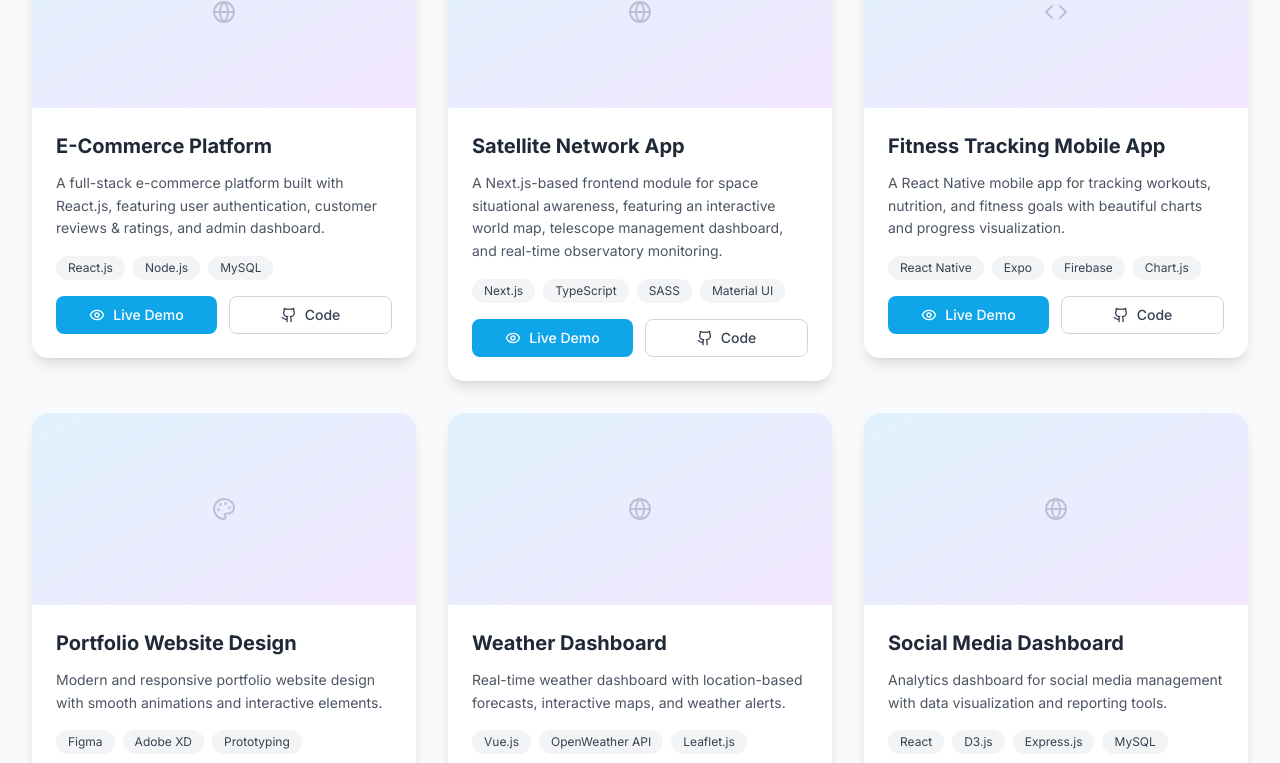
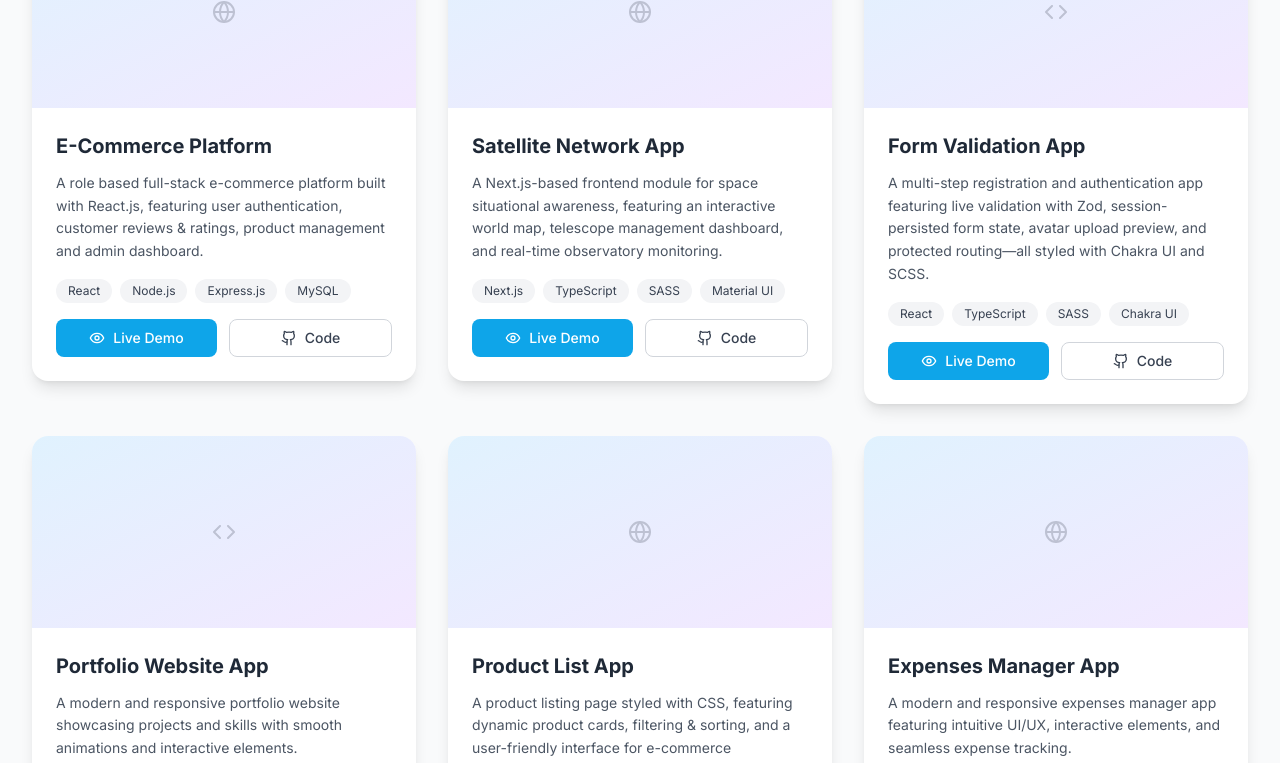
Before and after one commit to tonidobrinski/Portfolio, a Next.js app: page / in a window 1280 px wide. Shown: the part 5028-5791 px from the top of the page. Built offline with nearby package versions, Linux system fonts and the light colour scheme.

Commit message:
adjusted and added more projects

```diff
--- a/components/Projects.tsx
+++ b/components/Projects.tsx
@@ -19,10 +19,10 @@ const Projects = () => {
     {
       id: 1,
       title: 'E-Commerce Platform',
-      description: 'A full-stack e-commerce platform built with React.js, featuring user authentication, customer reviews & ratings, and admin dashboard.',
+      description: 'A role based full-stack e-commerce platform built with React.js, featuring user authentication, customer reviews & ratings, product management and admin dashboard.',
       image: '/api/placeholder/600/400',
       category: 'web',
-      technologies: ['React.js', 'Node.js', 'MySQL'],
+      technologies: ['React', 'Node.js', 'Express.js' ,'MySQL'],
       liveUrl: 'https://example.com',
       githubUrl: 'https://github.com',
       featured: true
@@ -40,48 +40,81 @@ const Projects = () => {
     },
     {
       id: 3,
-      title: 'Fitness Tracking Mobile App',
-      description: 'A React Native mobile app for tracking workouts, nutrition, and fitness goals with beautiful charts and progress visualization.',
+      title: 'Form Validation App',
+      description: 'A multi-step registration and authentication app featuring live validation with Zod, session-persisted form state, avatar upload preview, and protected routing—all styled with Chakra UI and SCSS.',
       image: '/api/placeholder/600/400',
       category: 'mobile',
-      technologies: ['React Native', 'Expo', 'Firebase', 'Chart.js'],
+      technologies: ['React', 'TypeScript', 'SASS', 'Chakra UI'],
       liveUrl: 'https://example.com',
       githubUrl: 'https://github.com',
       featured: false
     },
     {
       id: 4,
-      title: 'Portfolio Website Design',
-      description: 'Modern and responsive portfolio website design with smooth animations and interactive elements.',
+      title: 'Portfolio Website App',
+      description: 'A modern and responsive portfolio website showcasing projects and skills with smooth animations and interactive elements.',
       image: '/api/placeholder/600/400',
-      category: 'design',
-      technologies: ['Figma', 'Adobe XD', 'Prototyping'],
+      category: 'mobile',
+      technologies: ['Next.js', 'Tailwind CSS', 'Figma', 'Framer Motion'],
       liveUrl: 'https://example.com',
       githubUrl: 'https://github.com',
       featured: false
     },
     {
       id: 5,
-      title: 'Weather Dashboard',
-      description: 'Real-time weather dashboard with location-based forecasts, interactive maps, and weather alerts.',
+      title: 'Product List App',
+      description: 'A product listing page styled with CSS, featuring dynamic product cards, filtering & sorting, and a user-friendly interface for e-commerce applications.',
       image: '/api/placeholder/600/400',
       category: 'web',
-      technologies: ['Vue.js', 'OpenWeather API', 'Leaflet.js'],
+      technologies: ['React', 'CSS', 'Bootstrap'],
       liveUrl: 'https://example.com',
       githubUrl: 'https://github.com',
       featured: false
     },
     {
       id: 6,
-      title: 'Social Media Dashboard',
-      description: 'Analytics dashboard for social media management with data visualization and reporting tools.',
+      title: 'Expenses Manager App',
+      description: 'A modern and responsive expenses manager app featuring intuitive UI/UX, interactive elements, and seamless expense tracking.',
       image: '/api/placeholder/600/400',
       category: 'web',
-      technologies: ['React', 'D3.js', 'Express.js', 'MySQL'],
+      technologies: ['React', 'CSS', 'Figma'],
       liveUrl: 'https://example.com',
       githubUrl: 'https://github.com',
       featured: false
-    }
+    },
+    {
+      id: 7,
+      title: 'Color Block Manager App',
+      description: 'A React app that lets users create persons and assign customizable color blocks, with dynamic color selection loaded via a JSON API.',
+      image: '/api/placeholder/600/400',
+      category: 'web',
+      technologies: ['React', 'TypeScript', 'SASS', 'Material UI'],
+      liveUrl: 'https://example.com',
+      githubUrl: 'https://github.com',
+      featured: false
+    },
+    {
+      id: 8,
+      title: 'Shopping Cart App',
+      description: 'A shopping cart app with Redux for state management, featuring dynamic item counts, add/remove functionality, and a live cart preview.',
+      image: '/api/placeholder/600/400',
+      category: 'web',
+      technologies: ['React', 'Redux', 'CSS'],
+      liveUrl: 'https://example.com',
+      githubUrl: 'https://github.com',
+      featured: false
+    },
+    {
+      id: 9,
+      title: 'Fintech Blog Posts App',
+      description: 'A web app that aggregates and displays fintech-related blog posts, allowing users to browse, read, and filter content by categories or tags.',
+      image: '/api/placeholder/600/400',
+      category: 'web',
+      technologies: ['React', 'TypeScript', 'SASS', "Figma"],
+      liveUrl: 'https://example.com',
+      githubUrl: 'https://github.com',
+      featured: false
+    },
   ]
 
     const scrollToSection = (href: string) => {
```
